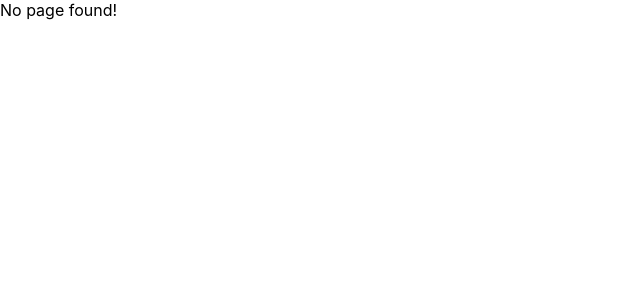
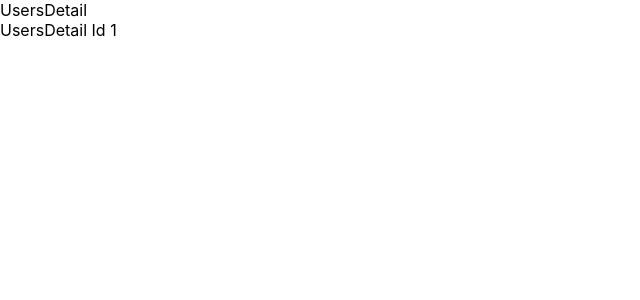
Before and after one commit to farhanmaneri/reactRouterPractice, a React (Create React App) app: page /1 in a window 1280 px wide. Shown: the top 300 px of the page, without its empty margins (0-640 px from the left). Built offline with nearby package versions, Linux system fonts and the light colour scheme.

Commit message:
useParams hook add

```diff
--- a/src/App.js
+++ b/src/App.js
@@ -1,13 +1,15 @@
 import React from 'react';
-import Routes from './routes/Routes';
+import AppRoutes from './routes/AppRoutes';
 import './App.scss';
+
 
 
 function App() {
   return (
 
-  <Routes />
+      <AppRoutes />
 
-      );
+
+  );
 }
 export default App;
--- /dev/null
+++ b/src/components/users/UsersDetail.js
@@ -0,0 +1,13 @@
+import React from 'react'
+import { useParams } from 'react-router-dom'
+
+function UsersDetail() {
+    const {userId} = useParams()
+  return (
+    <>
+    <div>UsersDetail</div>
+    <div>UsersDetail Id {userId}</div>
+    </>)
+}
+
+export default UsersDetail
--- a/src/index.js
+++ b/src/index.js
@@ -7,9 +7,10 @@ import { BrowserRouter } from 'react-router-dom';
 
 const root = ReactDOM.createRoot(document.getElementById('root'));
 root.render(
-<BrowserRouter>
+    <BrowserRouter>
+
 <App />
-</BrowserRouter>
+    </BrowserRouter>
 
 );
 
--- a/src/routes/Routes.js
+++ b/src/routes/AppRoutes.js
@@ -1,17 +1,19 @@
-import { Route, Routes as AppRoutes } from "react-router-dom";
+import { Route, Routes } from "react-router-dom";
 import Home from "../components/home/Home";
 import About from '../components/about/About'
 import OrderSummary from "../components/orderSumarry/OrderSummary";
 import NoMatch from "../components/noPage/NoMatch";
+import UsersDetail from "../components/users/UsersDetail";
 
-const Routes = () => {
+const AppRoutes = () => {
   return (
-    <AppRoutes>
+    <Routes>
       <Route path="/" element={<Home />} />
       <Route path="/About" element={<About />} />
       <Route path="/order-summary" element={<OrderSummary />} />
+      <Route path=":userId" element={<UsersDetail />} />
       <Route path="*" element={<NoMatch />} />
-    </AppRoutes>
+    </Routes>
   );
 };
-export default Routes;
+export default AppRoutes;
```
